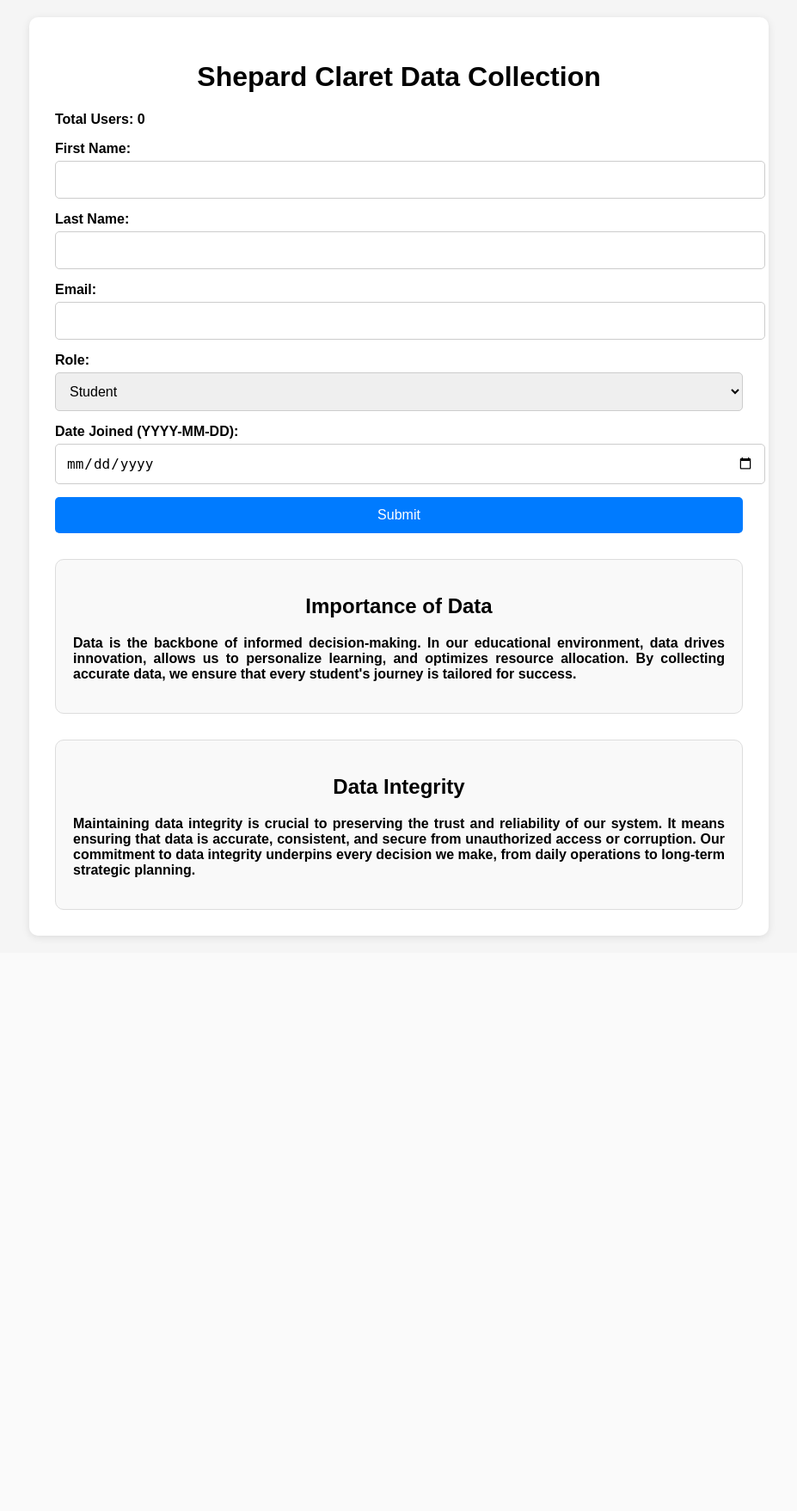
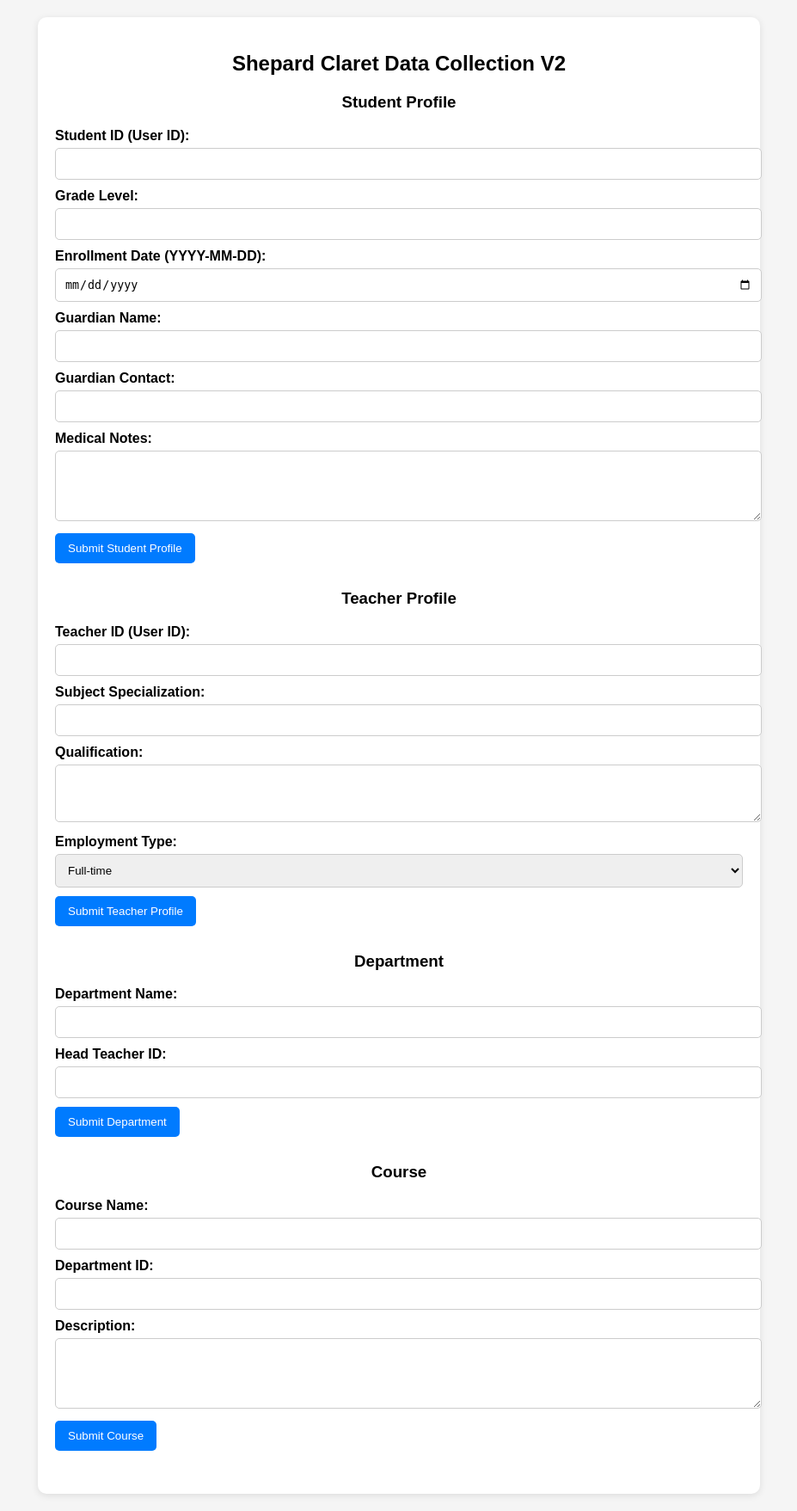
Before and after one commit to Charlescifix/shepard_claret, a FastAPI app: page / in a window 1280 px wide. Shown: the whole page at 86% size, without its empty margins (176-1103 px from the left). Before the commit the page ends 1092 px from the top, so only its background shows below. Run offline with FastAPI, Linux system fonts and the light colour scheme; data that the repository does not hold is empty; parts of the project's set-up code (start-up, migrations or seed data) failed here and were passed over.

Commit message:
"Updated and added additional endpoints for StudentProfile, TeacherProfile, Courses and Department,"

```diff
--- a/frontend/templates/index.html
+++ b/frontend/templates/index.html
@@ -1,184 +1,170 @@
 <!DOCTYPE html>
 <html>
 <head>
-    <title>Shepard Claret Data Collection</title>
+    <title>Additional Data Collection</title>
     <link rel="stylesheet" href="/static/style.css">
     <style>
-        /* Global body styling */
         body {
-            margin: 0;
-            padding: 0;
             font-family: Arial, sans-serif;
             background-color: #f5f5f5;
-            display: flex;
-            justify-content: center;
-            align-items: center;
-            flex-direction: column;
-            font-weight: bold;
+            margin: 0;
+            padding: 20px;
         }
-
-        /* Main container styling */
         .container {
             width: 90%;
             max-width: 800px;
+            margin: auto;
             background: #fff;
-            padding: 30px;
-            margin: 20px;
+            padding: 20px;
             border-radius: 10px;
-            box-shadow: 0 2px 10px rgba(0, 0, 0, 0.1);
+            box-shadow: 0 2px 8px rgba(0,0,0,0.1);
         }
-
-        h1, h2 {
+        h2, h3 {
             text-align: center;
         }
-
-        /* Form styling for alignment and uniformity */
         form {
-            display: flex;
-            flex-direction: column;
-            align-items: stretch;
-            margin-bottom: 20px;
+            margin-bottom: 30px;
         }
-
         label {
+            display: block;
             margin-bottom: 5px;
-            text-align: left;
+            font-weight: bold;
         }
-
-        input[type="text"],
-        input[type="email"],
-        input[type="date"],
-        select {
+        input, select, textarea {
             width: 100%;
-            padding: 12px;
-            margin-bottom: 15px;
+            padding: 10px;
+            margin-bottom: 10px;
             border: 1px solid #ccc;
             border-radius: 5px;
-            font-size: 1rem;
         }
-
         button {
-            padding: 12px 20px;
-            font-size: 1rem;
-            border: none;
+            padding: 10px 15px;
             background-color: #007BFF;
             color: #fff;
+            border: none;
             border-radius: 5px;
             cursor: pointer;
         }
-
         button:hover {
             background-color: #0056b3;
-        }
-
-        /* Info sections for data importance and integrity */
-        .info-section {
-            margin-top: 30px;
-            padding: 20px;
-            border: 1px solid #ddd;
-            border-radius: 10px;
-            background-color: #f9f9f9;
-        }
-
-        .info-section p {
-            text-align: justify;
-        }
-
-        .hidden {
-            display: none;
         }
     </style>
 </head>
 <body>
     <div class="container">
-        <h1>Shepard Claret Data Collection</h1>
-        <p id="userCount">Total Users: 0</p>
-        <form id="dataForm">
-            <label for="first_name">First Name:</label>
-            <input type="text" id="first_name" name="first_name" required>
+        <h2>Shepard Claret Data Collection V2</h2>
 
-            <label for="last_name">Last Name:</label>
-            <input type="text" id="last_name" name="last_name" required>
+        <!-- Form for Student Profile -->
+        <h3>Student Profile</h3>
+        <form id="studentProfileForm">
+            <label for="student_id">Student ID (User ID):</label>
+            <input type="number" id="student_id" name="student_id" required>
 
-            <label for="email">Email:</label>
-            <input type="email" id="email" name="email" required>
+            <label for="grade_level">Grade Level:</label>
+            <input type="text" id="grade_level" name="grade_level" required>
 
-            <label for="role">Role:</label>
-            <select id="role" name="role">
-                <option value="student">Student</option>
-                <option value="teacher">Teacher</option>
-                <option value="admin">Admin</option>
+            <label for="enrollment_date">Enrollment Date (YYYY-MM-DD):</label>
+            <input type="date" id="enrollment_date" name="enrollment_date" required>
+
+            <label for="guardian_name">Guardian Name:</label>
+            <input type="text" id="guardian_name" name="guardian_name" required>
+
+            <label for="guardian_contact">Guardian Contact:</label>
+            <input type="text" id="guardian_contact" name="guardian_contact" required>
+
+            <label for="medical_notes">Medical Notes:</label>
+            <textarea id="medical_notes" name="medical_notes" rows="4"></textarea>
+
+            <button type="submit">Submit Student Profile</button>
+        </form>
+
+        <!-- Form for Teacher Profile -->
+        <h3>Teacher Profile</h3>
+        <form id="teacherProfileForm">
+            <label for="teacher_id">Teacher ID (User ID):</label>
+            <input type="number" id="teacher_id" name="teacher_id" required>
+
+            <label for="subject_specialization">Subject Specialization:</label>
+            <input type="text" id="subject_specialization" name="subject_specialization" required>
+
+            <label for="qualification">Qualification:</label>
+            <textarea id="qualification" name="qualification" rows="3" required></textarea>
+
+            <label for="employment_type">Employment Type:</label>
+            <select id="employment_type" name="employment_type" required>
+                <option value="Full-time">Full-time</option>
+                <option value="Contractor">Contractor</option>
             </select>
 
-            <label for="date_joined">Date Joined (YYYY-MM-DD):</label>
-            <input type="date" id="date_joined" name="date_joined" required>
+            <button type="submit">Submit Teacher Profile</button>
+        </form>
 
-            <button type="submit">Submit</button>
+        <!-- Form for Department -->
+        <h3>Department</h3>
+        <form id="departmentForm">
+            <label for="dept_name">Department Name:</label>
+            <input type="text" id="dept_name" name="name" required>
+
+            <label for="head_teacher_id">Head Teacher ID:</label>
+            <input type="number" id="head_teacher_id" name="head_teacher_id" required>
+
+            <button type="submit">Submit Department</button>
         </form>
-        <p id="responseMessage" class="hidden">Input Received</p>
 
-        <!-- Section highlighting the importance of data -->
-        <div class="info-section">
-            <h2>Importance of Data</h2>
-            <p>
-                Data is the backbone of informed decision-making. In our educational environment, data drives innovation, allows us to personalize learning, and optimizes resource allocation. By collecting accurate data, we ensure that every student's journey is tailored for success.
-            </p>
-        </div>
+        <!-- Form for Course -->
+        <h3>Course</h3>
+        <form id="courseForm">
+            <label for="course_name">Course Name:</label>
+            <input type="text" id="course_name" name="course_name" required>
 
-        <!-- Section highlighting the significance of data integrity -->
-        <div class="info-section">
-            <h2>Data Integrity</h2>
-            <p>
-                Maintaining data integrity is crucial to preserving the trust and reliability of our system. It means ensuring that data is accurate, consistent, and secure from unauthorized access or corruption. Our commitment to data integrity underpins every decision we make, from daily operations to long-term strategic planning.
-            </p>
-        </div>
+            <label for="course_department_id">Department ID:</label>
+            <input type="number" id="course_department_id" name="department_id" required>
+
+            <label for="course_description">Description:</label>
+            <textarea id="course_description" name="description" rows="4" required></textarea>
+
+            <button type="submit">Submit Course</button>
+        </form>
     </div>
 
     <script>
-        // Function to fetch total user count from the backend
-        async function fetchUserCount() {
+        async function postFormData(url, formData) {
             try {
-                const response = await fetch('/users/count');
-                const data = await response.json();
-                document.getElementById('userCount').textContent = "Total Users: " + data.count;
+                const response = await fetch(url, {
+                    method: 'POST',
+                    body: new URLSearchParams(formData)
+                });
+                if (!response.ok) {
+                    throw new Error('Network response was not ok');
+                }
+                alert('Submission successful!');
             } catch (error) {
-                console.error("Error fetching user count:", error);
+                alert('Error: ' + error.message);
             }
         }
 
-        // Fetch user count on page load
-        window.addEventListener('load', fetchUserCount);
+        document.getElementById('studentProfileForm').addEventListener('submit', function(e) {
+            e.preventDefault();
+            const formData = new FormData(this);
+            postFormData('/student-profile/', formData);
+        });
 
-        // Handle form submission
-        const form = document.getElementById('dataForm');
-        form.addEventListener('submit', async function(event) {
-            event.preventDefault();
+        document.getElementById('teacherProfileForm').addEventListener('submit', function(e) {
+            e.preventDefault();
+            const formData = new FormData(this);
+            postFormData('/teacher-profile/', formData);
+        });
 
-            // Prepare form data for POST submission
-            const formData = new FormData(form);
-            const data = new URLSearchParams();
-            for (const pair of formData) {
-                data.append(pair[0], pair[1]);
-            }
+        document.getElementById('departmentForm').addEventListener('submit', function(e) {
+            e.preventDefault();
+            const formData = new FormData(this);
+            postFormData('/departments/', formData);
+        });
 
-            // Send the POST request to the /users/ endpoint
-            const response = await fetch('/users/', {
-                method: 'POST',
-                headers: {
-                    'Content-Type': 'application/x-www-form-urlencoded'
-                },
-                body: data
-            });
-
-            if (response.ok) {
-                // On success, hide the form and display "Input Received"
-                form.style.display = 'none';
-                document.getElementById('responseMessage').classList.remove('hidden');
-                // Refresh the total user count
-                fetchUserCount();
-            } else {
-                alert("There was an error submitting the form.");
-            }
+        document.getElementById('courseForm').addEventListener('submit', function(e) {
+            e.preventDefault();
+            const formData = new FormData(this);
+            postFormData('/courses/', formData);
         });
     </script>
 </body>
```
Also changed, not shown: backend/endpoints.py (+119 -7 lines), backend/models.py (+54 -3 lines), backend/schemas.py (+62 -0 lines).
